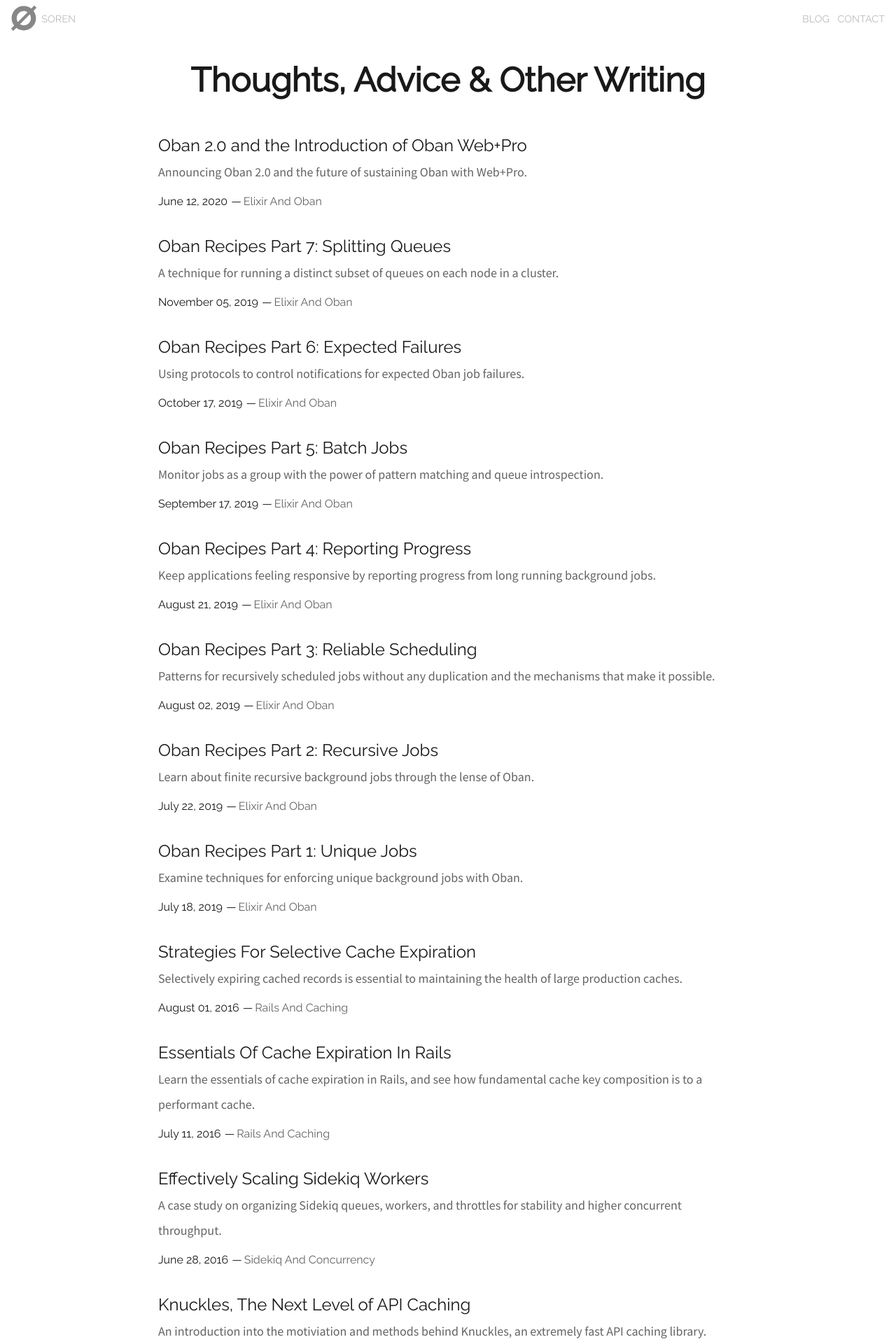
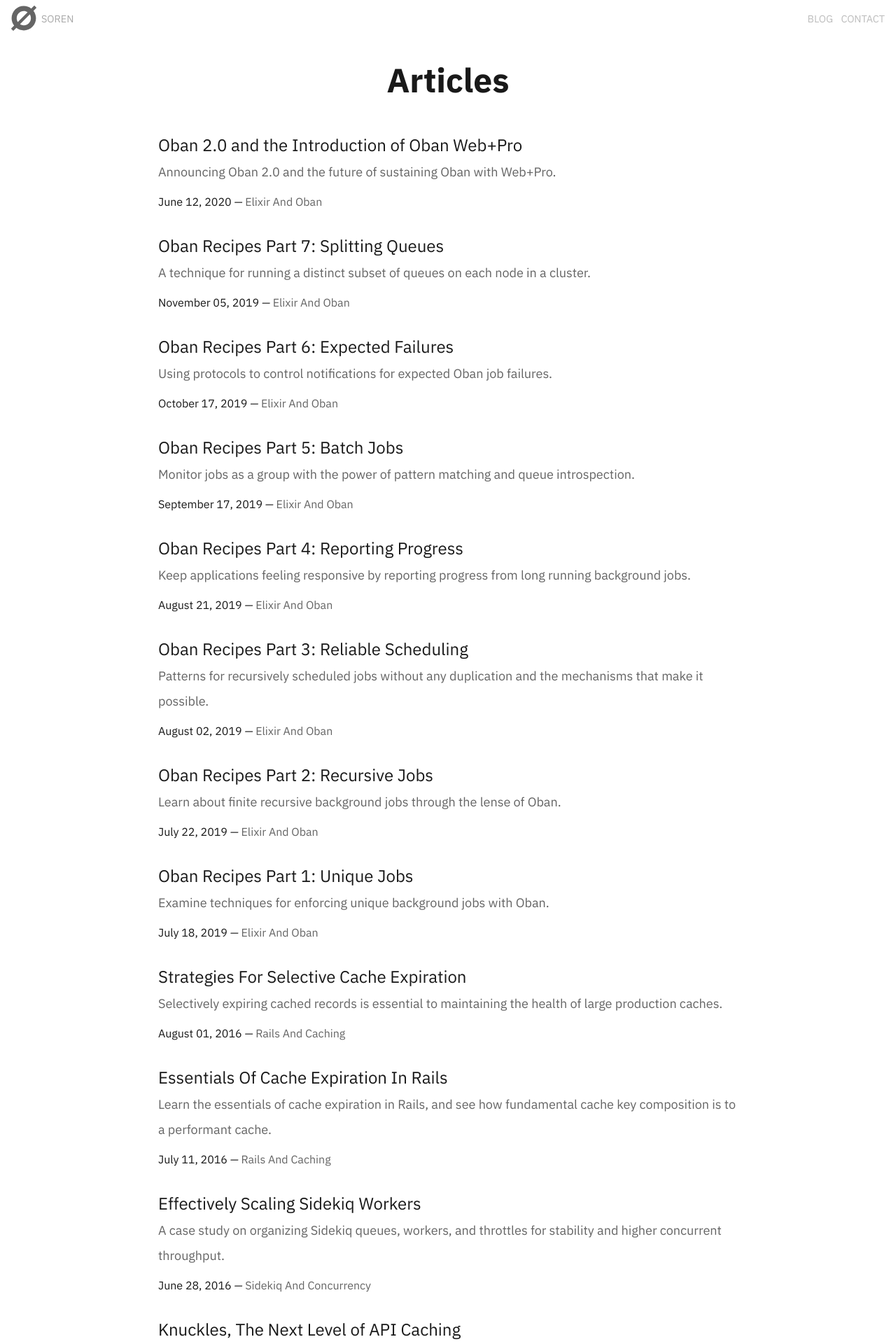
Before and after one commit to sorentwo/soren-website, a Jekyll site: the page built from blog/index.html, in a window 1280 px wide. Shown: the top 1920 px of the page at 70% size. Built offline with Jekyll 4.4.1, drawn with Linux system fonts in a browser that asks for light colours.

Commit message:
Update gem versions and base styling

```diff
--- a/blog/index.html
+++ b/blog/index.html
@@ -1,9 +1,9 @@
 ---
-title: Writing
+title: Articles
 ---
 
 <article class="wrapper">
-  <h2 class="list-heading">Thoughts, Advice &amp; Other Writing</h2>
+  <h2 class="list-heading">Articles</h2>
 
   {% for post in site.posts %}
   <div class="post-preview">
--- a/css/styles.scss
+++ b/css/styles.scss
@@ -1,7 +1,7 @@
 ---
 ---
 
-@import url('https://fonts.googleapis.com/css?family=Source+Sans+Pro:400,400i,700|Raleway:400&display=swap');
+@import url('https://fonts.googleapis.com/css2?family=IBM+Plex+Mono&family=IBM+Plex+Sans:ital,wght@0,400;0,700;1,400&display=swap');
 
 $color-soren-1: #093131;
 $color-soren-2: #031106;
@@ -11,9 +11,8 @@ $color-soft: rgb(160, 160, 160);
 $color-light: rgb(200, 200, 200);
 $color-bright: rgb(255, 255, 255);
 
-$fong-family-display: 'Raleway', sans-serif;
-$font-family-body: 'Source Sans Pro', sans-serif;
-$font-family-mono: 'Consolas', monospace;
+$font-body: 'IBM Plex Sans', sans-serif;
+$font-mono: 'IBM Plex Mono', monospace;
 
 html * {
   box-sizing: border-box;
@@ -24,7 +23,7 @@ html * {
 body {
   display: flex;
   flex-direction: column;
-  font: 1.125em/2 $fong-family-display;
+  font: 1.125em/2 $font-body;
   min-height: 100vh;
 }
 
@@ -84,7 +83,7 @@ header {
 }
 
 .header-link--logo {
-  opacity: 0.7;
+  opacity: 0.9;
 }
 
 // Main
@@ -233,7 +232,7 @@ strong {
 }
 
 code, pre {
-  font-family: $font-family-mono;
+  font-family: $font-mono;
   font-size: 1rem;
   line-height: 1.5;
 }
@@ -274,7 +273,7 @@ textarea {
   border-radius: 3px;
   box-shadow: inset 0 1px 2px rgba(0, 0, 0, 0.2);
   background: lighten($color-light, 15%);
-  font-family: $fong-family-display;
+  font-family: $font-body;
   font-size: 1em;
   padding: 1rem;
   width: 100%;
@@ -337,7 +336,7 @@ button {
 
 .post-summary {
   color: $color-dark;
-  font-family: $font-family-body;
+  font-family: $font-body;
   margin-bottom: 0.5rem;
 }
 
@@ -365,7 +364,7 @@ button {
 
   p, ol, ul {
     color: $color-darkest;
-    font-family: $font-family-body;
+    font-family: $font-body;
   }
 
   ol, ul {
--- a/params.json
+++ b/params.json
@@ -1 +1 @@
-{"name":"Sorentwo.github.io","tagline":"Dev Blog","body":"# Blog\r\n","google":"","note":"Don't delete this file! It's used internally to help with page regeneration."}
+{"name":"sorentwo.com","tagline":"Blog","body":"# Blog\r\n","google":"","note":"Don't delete this file! It's used internally to help with page regeneration."}
```
Also changed, not shown: Gemfile.lock.
